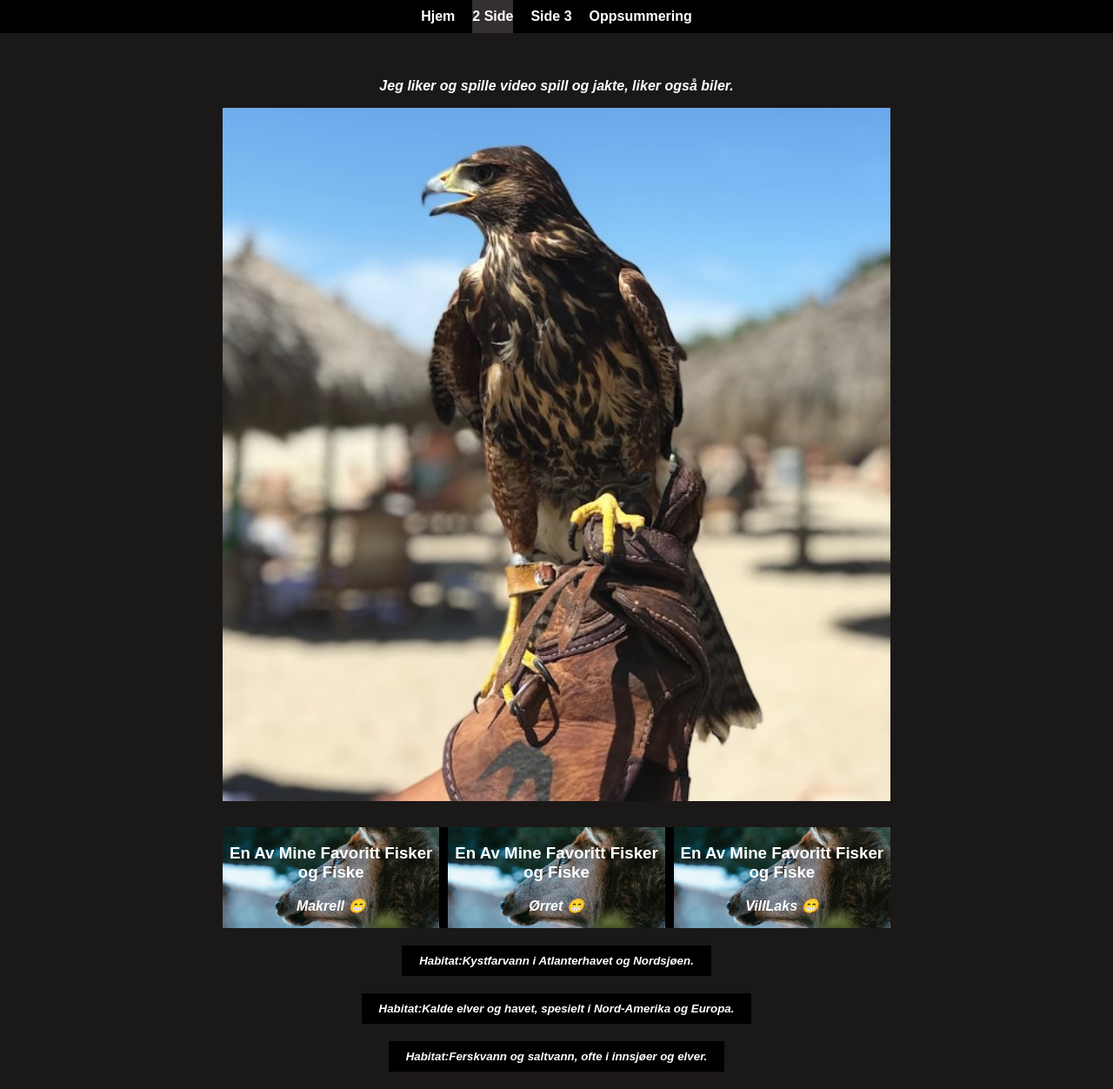
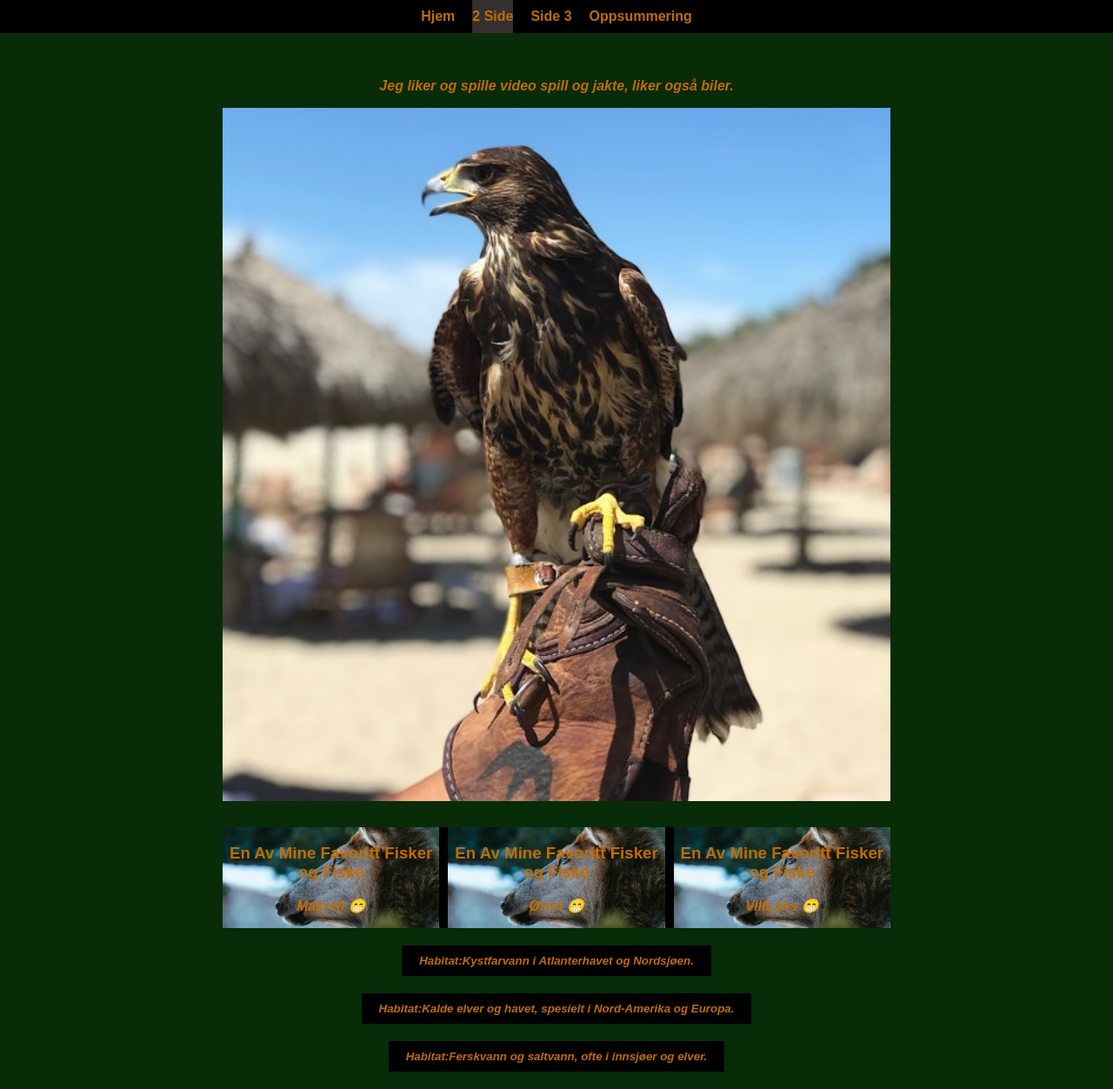
Before and after one commit to ForWork-E/oppgave-all, a website: page page2.html in a window 1280 px wide. Shown: the whole page at 87% size. Drawn offline with Linux system fonts and the light colour scheme; sample sign-in values are in the browser's storage; files whose address does not match are found by name.

Commit message:
changed color for background and text placeholder.

```diff
--- a/styles.css
+++ b/styles.css
@@ -14,7 +14,7 @@ body {
   color: var(--primary-color);
   margin: 0;
   padding: 0;
-  background-color: #1b1818;
+  background-color: rgb(8, 43, 8)
 }
 
 nav {
@@ -27,7 +27,7 @@ nav {
 }
 
 nav a {
-  color: rgb(255, 255, 255);
+  color: rgb(192, 109, 1);;
   text-decoration: none;
   font-weight: bold;
   padding: 10px 0;
@@ -35,7 +35,7 @@ nav a {
 
 
 nav a[aria-current='page'] {
-  color: rgb(255, 255, 255);
+  color: rgb(192, 109, 1);;
   background-color: #353030;
   padding: 10px 0;
 }
@@ -56,7 +56,7 @@ h1 {
 }
 
 p {
-  color: #ffffff;
+  color: rgb(192, 109, 1);
 }
 
 a {
@@ -86,7 +86,7 @@ a {
   margin-bottom: 0px; /* Add spacing between columns */
   background-size: cover;
   background-position: center;
-  color: rgb(255, 255, 255);
+  color: rgb(192, 109, 1);
   text-align: center;
   cursor: pointer;
   transition: transform 0.3s;
@@ -115,7 +115,7 @@ button {
 .dropdown button, .dropdowntwo button, .dropdownthree button, #loginForm button {
   background: var(--button-color);
   border: none;
-  color: rgb(255, 255, 255);
+  color: rgb(192, 109, 1);
   padding: 10px 20px;
   cursor: pointer;
   transition: background 0.3s;
```
